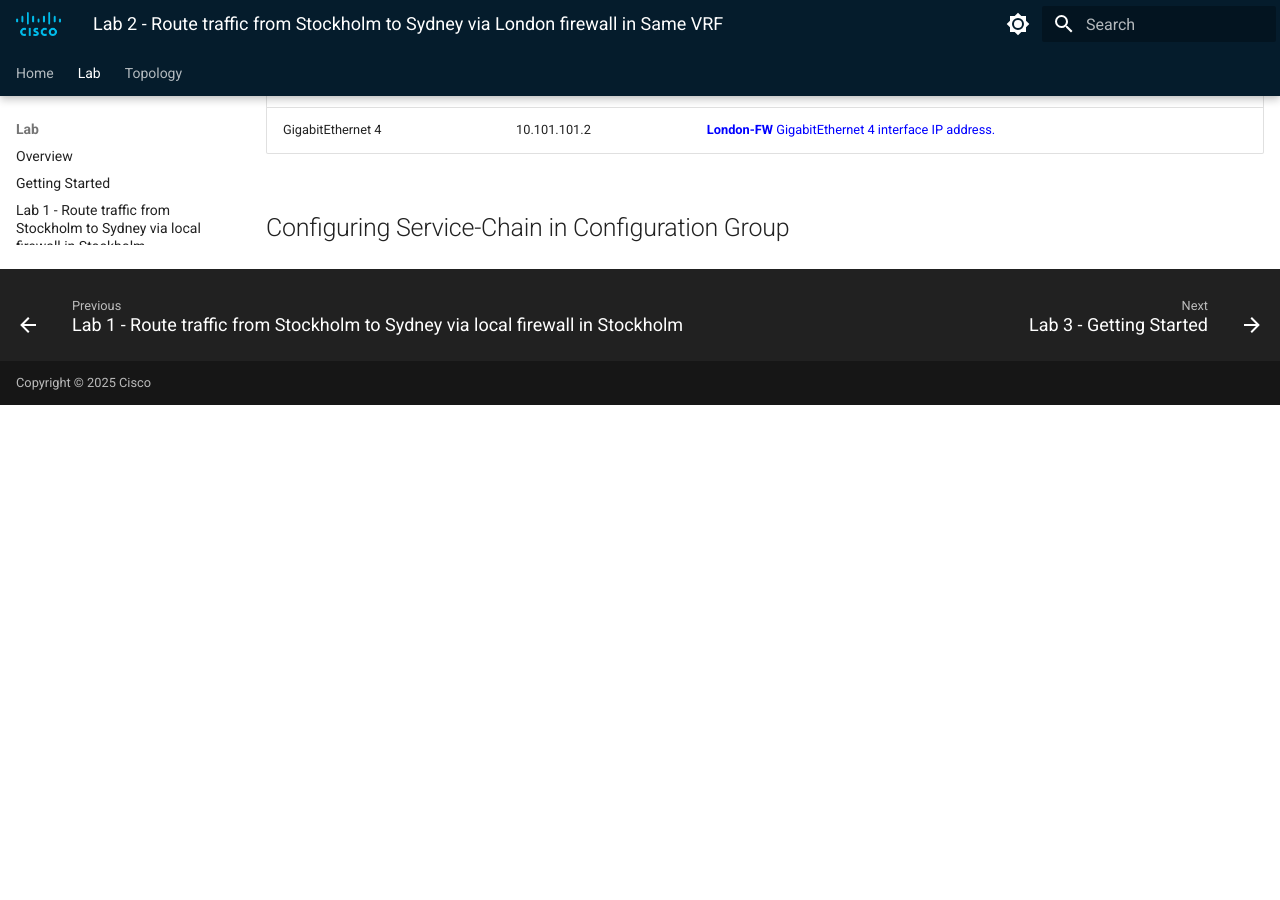
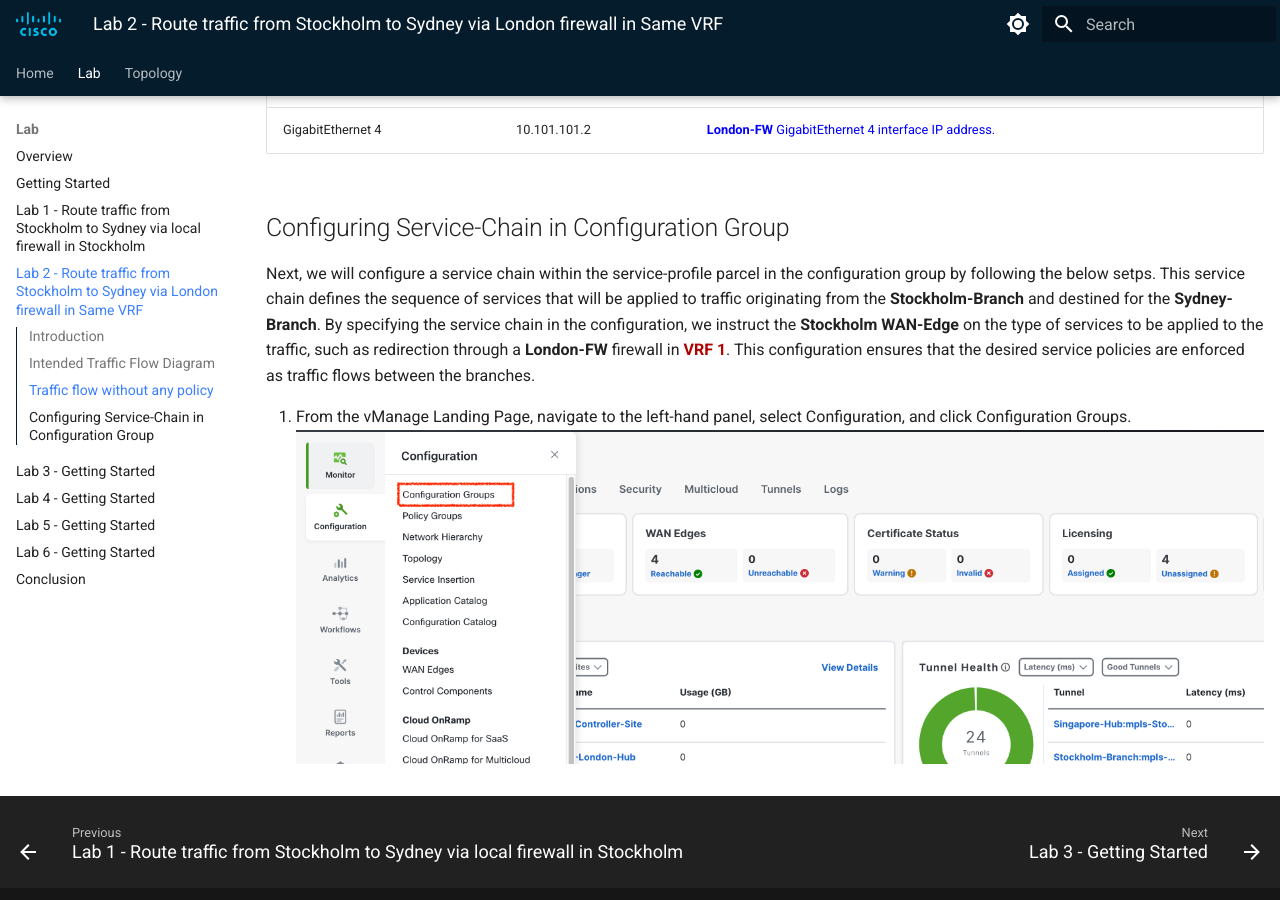
Before and after one commit to ciscodocs/ltrent-2008-clemea25, an MkDocs documentation site: the page built from docs/lab2_getting_started.md, in a window 1280 px wide and 900 px high, scrolled down 3553 px. Built offline with MkDocs 1.6.1 and Material for MkDocs 9.7.7, drawn with Linux system fonts in a browser that asks for light colours; before the commit the page ends 3958 px from its top, so only the background shows below that.

Commit message:
Scenario-2 guide

```diff
--- a/docs/lab2_getting_started.md
+++ b/docs/lab2_getting_started.md
@@ -107,3 +107,11 @@ The following table provides a detailed overview of the IP addressing configurat
 
 
 ## Configuring Service-Chain in Configuration Group
+Next, we will configure a service chain within the service-profile parcel in the configuration group by following the below setps.
+This service chain defines the sequence of services that will be applied to traffic originating from the **Stockholm-Branch** and destined
+for the **Sydney-Branch**. By specifying the service chain in the configuration, we instruct the **Stockholm WAN-Edge** on the type of services
+to be applied to the traffic, such as redirection through a **London-FW** firewall in **<font color="bluw">VRF 1</font>**.
+This configuration ensures that the desired service policies are enforced as traffic flows between the branches.
+
+1. From the vManage Landing Page, navigate to the left-hand panel, select Configuration, and click Configuration Groups.
+   ![Configuration Group](./assets/S-1-figure-4.png){ .off-glb }
```
